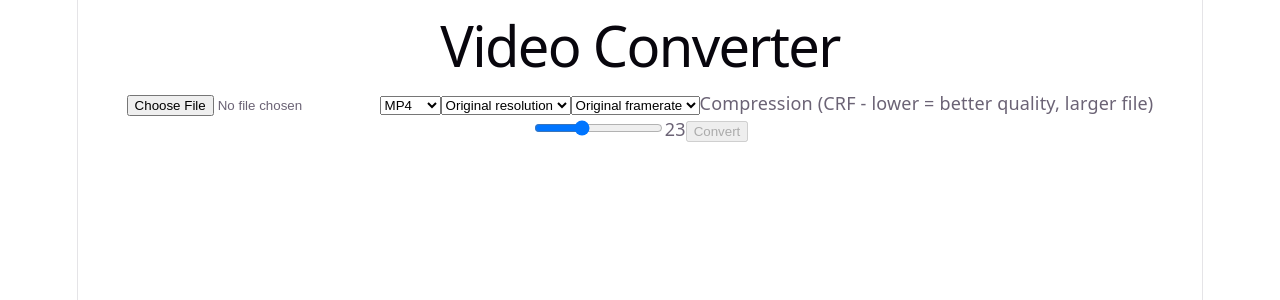
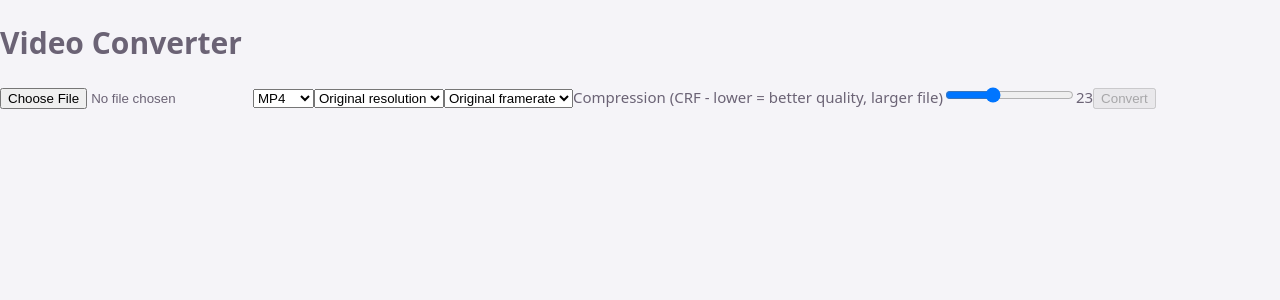
Before and after one commit to 81131/vidsharad, a React (Vite) app in the folder frontend/: page / in a window 1280 px wide. Shown: the top 300 px of the page. Built offline with nearby package versions, Linux system fonts and the light colour scheme.

Commit message:
style: removed the default styles and added new styles

```diff
--- a/frontend/src/index.css
+++ b/frontend/src/index.css
@@ -1,86 +1,59 @@
 :root {
   --text: #6b6375;
   --text-h: #08060d;
-  --bg: #fff;
+  --bg: #f5f4f8;
+  --surface: #ffffff;
   --border: #e5e4e7;
-  --code-bg: #f4f3ec;
-  --accent: #aa3bff;
-  --accent-bg: rgba(170, 59, 255, 0.1);
-  --accent-border: rgba(170, 59, 255, 0.5);
-  --social-bg: rgba(244, 243, 236, 0.5);
-  --shadow:
-    rgba(0, 0, 0, 0.1) 0 10px 15px -3px, rgba(0, 0, 0, 0.05) 0 4px 6px -2px;
+  --accent: #7c3aed;
+  --accent-light: rgba(124, 58, 237, 0.1);
+  --accent-border: rgba(124, 58, 237, 0.4);
+  --success: #16a34a;
+  --success-light: rgba(22, 163, 74, 0.1);
+  --error: #dc2626;
+  --error-light: rgba(220, 38, 38, 0.1);
+  --shadow-sm: 0 1px 3px rgba(0,0,0,.08), 0 1px 2px rgba(0,0,0,.05);
+  --shadow-md: 0 4px 16px rgba(0,0,0,.10), 0 2px 6px rgba(0,0,0,.06);
+  --radius: 12px;
+  --radius-sm: 8px;
+  --sans: system-ui, 'Segoe UI', Roboto, sans-serif;
 
-  --sans: system-ui, 'Segoe UI', Roboto, sans-serif;
-  --heading: system-ui, 'Segoe UI', Roboto, sans-serif;
-  --mono: ui-monospace, Consolas, monospace;
-
-  font: 18px/145% var(--sans);
-  letter-spacing: 0.18px;
-  color-scheme: light dark;
+  font-family: var(--sans);
+  font-size: 15px;
+  line-height: 1.5;
   color: var(--text);
   background: var(--bg);
+  color-scheme: light dark;
   font-synthesis: none;
   text-rendering: optimizeLegibility;
   -webkit-font-smoothing: antialiased;
-  -moz-osx-font-smoothing: grayscale;
-
-  @media (max-width: 1024px) {
-    font-size: 16px;
-  }
 }
 
 @media (prefers-color-scheme: dark) {
   :root {
     --text: #9ca3af;
     --text-h: #f3f4f6;
-    --bg: #16171d;
-    --border: #2e303a;
-    --code-bg: #1f2028;
-    --accent: #c084fc;
-    --accent-bg: rgba(192, 132, 252, 0.15);
-    --accent-border: rgba(192, 132, 252, 0.5);
-    --social-bg: rgba(47, 48, 58, 0.5);
-    --shadow:
-      rgba(0, 0, 0, 0.4) 0 10px 15px -3px, rgba(0, 0, 0, 0.25) 0 4px 6px -2px;
-  }
-
-  #social .button-icon {
-    filter: invert(1) brightness(2);
+    --bg: #0f1117;
+    --surface: #1a1b23;
+    --border: #2a2b36;
+    --accent: #a78bfa;
+    --accent-light: rgba(167, 139, 250, 0.12);
+    --accent-border: rgba(167, 139, 250, 0.4);
+    --success: #4ade80;
+    --success-light: rgba(74, 222, 128, 0.1);
+    --error: #f87171;
+    --error-light: rgba(248, 113, 113, 0.1);
+    --shadow-sm: 0 1px 3px rgba(0,0,0,.3);
+    --shadow-md: 0 4px 16px rgba(0,0,0,.4);
   }
 }
 
-#root {
-  width: 1126px;
-  max-width: 100%;
-  margin: 0 auto;
-  text-align: center;
-  border-inline: 1px solid var(--border);
-  min-height: 100svh;
-  display: flex;
-  flex-direction: column;
-  box-sizing: border-box;
-}
+*, *::before, *::after { box-sizing: border-box; }
 
 body {
   margin: 0;
-}
-
-h1,
-h2 {
-  font-family: var(--heading);
-  font-weight: 500;
-  color: var(--text-h);
-}
-
-h1 {
-  font-size: 56px;
-  letter-spacing: -1.68px;
-  margin: 32px 0;
-  @media (max-width: 1024px) {
-    font-size: 36px;
-    margin: 20px 0;
-  }
+  min-height: 100svh;
+  background: var(--bg);
+  display: flex;
 }
 h2 {
   font-size: 24px;
```
